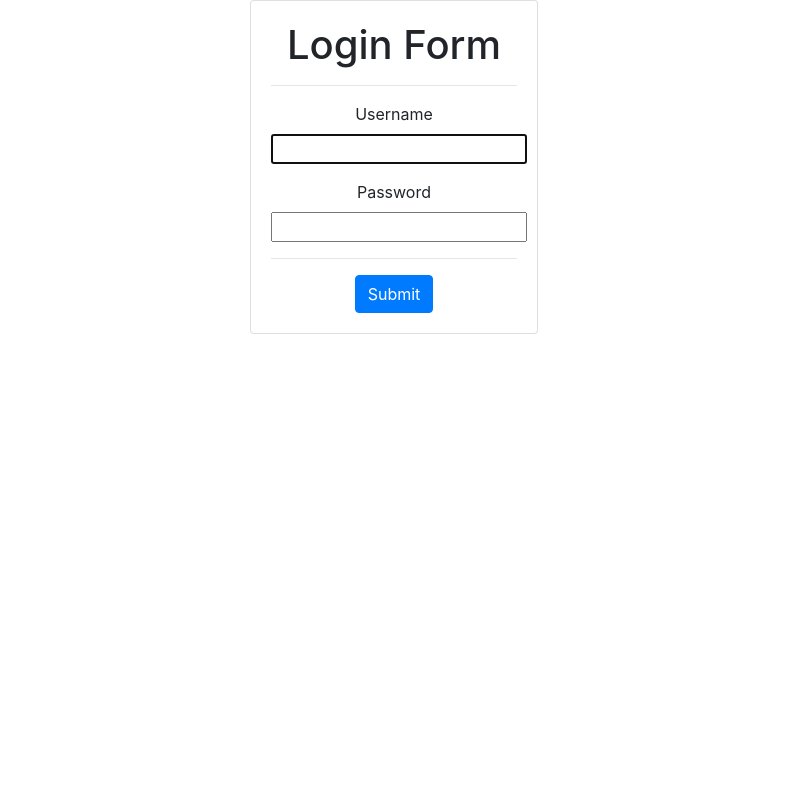
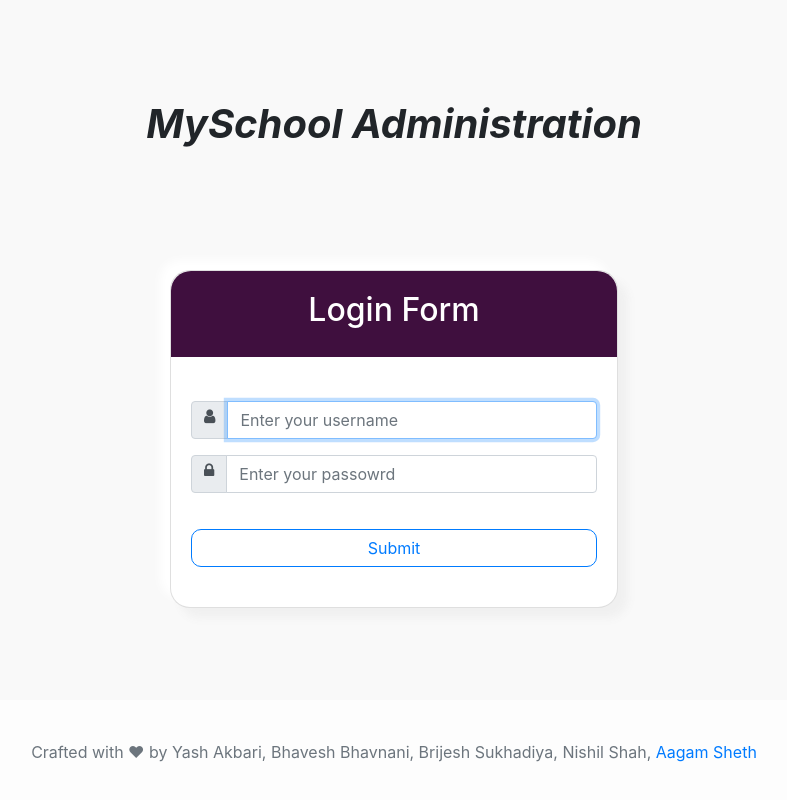
Before and after one commit to Aagam41/MySchoolPriv, a Django app: a page that uses MySchoolSource/templates/registration/login.html in a window 1280 px wide. Shown: the whole page, without its empty margins (246-1033 px from the left). Run offline with Django 3.2, Linux system fonts and the light colour scheme; parts of the project's set-up code (start-up, migrations or seed data) failed here and were passed over; some libraries are stand-ins or nearby versions.

Commit message:
day off
Signed-off-by: Aagam41 <aagam.h.sheth@icloud.com>

```diff
--- a/MySchoolSource/MySchool/settings.py
+++ b/MySchoolSource/MySchool/settings.py
@@ -39,6 +39,8 @@ INSTALLED_APPS = [
     'StudentFeedback.apps.StudentfeedbackConfig',
     'MySchoolHome.apps.MyschoolhomeConfig',
 
+    'widget_tweaks',
+
     'django.contrib.admin',
     'django.contrib.auth',
     'django.contrib.contenttypes',
@@ -59,8 +61,8 @@ MIDDLEWARE = [
 
 ROOT_URLCONF = 'MySchool.urls'
 
-LOGIN_URL = "msh/login"
-LOGIN_REDIRECT_URL = 'msh'
+LOGIN_URL = "http://127.0.0.1:8000/msh/login/"
+LOGIN_REDIRECT_URL = 'http://127.0.0.1:8000/msh/'
 
 TEMPLATES = [
     {
--- a/MySchoolSource/MySchool/urls.py
+++ b/MySchoolSource/MySchool/urls.py
@@ -21,8 +21,8 @@ from StudentPerformance import urls as spu
 
 urlpatterns = [
     path('admin/', admin.site.urls),
-    path('msh/', include(mshu)),
-    path('', include(spu)),
+    path('', include(mshu)),
+    path('sp', include(spu)),
 ]
 
 admin.site.site_header = "My School Administration"
--- a/MySchoolSource/MySchoolHome/urls.py
+++ b/MySchoolSource/MySchoolHome/urls.py
@@ -23,6 +23,8 @@ urlpatterns += [
          login_required(generic.ModelObjectCreateView.as_view()), name='modelobject_create_view'),
     path('create/<str:app_label>/<str:model_label>/<str:template_label>/',
          generic.ModelObjectCreateView.as_view(), name='modelobject_create_view'),
+    path('create/<str:app_label>/<str:model_label>/<str:template_label>/<str:form_class>',
+         generic.ModelObjectCreateView.as_view(), name='modelobject_create_view'),
 
     path('delete/<str:app_label>/<str:model_label>/<int:pk>/',
          generic.ModelObjectDeleteView.as_view(), name='modelobject_delete_view'),
--- a/MySchoolSource/templates/registration/login.html
+++ b/MySchoolSource/templates/registration/login.html
@@ -1,4 +1,7 @@
 <!doctype html>
+
+{% load widget_tweaks %}
+
 <html lang="en">
   <head>
     <!-- Required meta tags -->
@@ -7,33 +10,63 @@
 
     <!-- Bootstrap CSS -->
     <link rel="stylesheet" href="https://maxcdn.bootstrapcdn.com/bootstrap/4.0.0/css/bootstrap.min.css" integrity="sha384-Gn5384xqQ1aoWXA+058RXPxPg6fy4IWvTNh0E263XmFcJlSAwiGgFAW/dAiS6JXm" crossorigin="anonymous">
-
+    <link rel="stylesheet" href="https://cdnjs.cloudflare.com/ajax/libs/font-awesome/4.7.0/css/font-awesome.min.css">
     <title>Hello, world!</title>
   </head>
-  <body>
-    <div class="container">
-      <div align="center">
-        <div class="card" style="width: 18rem;">
-          <div class="card-body">
-            <h1>Login Form</h1>
-            <hr />
-            <form method="POST">
+  <body style="background-color:#f9f9f9">
+    <div style="margin-top: 100px;" class="container h-100">
+      <div style="text-align: center"><h1><i><b>MySchool Administration</b></i></h1></div>
+      <div class="row justify-content-center">
+        <div class="card mx-auto" style="margin-top:10%;width:28rem;border-radius: 20px !important;box-shadow:10px 10px 10px #f0f0f0,-10px -10px 10px #fff">
+          <div style="padding: 0px;" class="card-body">
+            <div style="text-align: center;border-radius: 20px 20px 0px 0px !important;
+            background-color: #3F0F3E; color: white; padding: 20px;">
+              <h2>Login Form</h2>
+            </div>
+
+            <form style="padding: 20px;" method="POST">
                 {% csrf_token %}
-              <div class="form-group">
-                <label>{{ form.username.label }}</label>
-                {{ form.username }}
+
+                  {% if form.errors %}
+                    {% for field in form %}
+                      {% for error in field.errors %}
+                        <div class="alert alert-danger">
+                            <strong>{{ error|escape }}</strong>
+                        </div>
+                      {% endfor %}
+                    {% endfor %}
+                    {% for error in form.non_field_errors %}
+                        <div class="alert alert-danger">
+                            <strong>{{ error|escape }}</strong>
+                        </div>
+                    {% endfor %}
+                  {% endif %}
+<br />
+              <div class="input-group mb-3">
+                <div class="input-group-prepend w-15">
+                  <span class="input-group-text w-100 fa fa-user" id="basic-addon3"><label for="{{ form.username.id_for_label }}"><i></i></label></span>
+                </div>
+                 {{ form.username|add_class:'form-control'|attr:"aria-describedby:basic-addon3"|attr:"type:text"|attr:"placeholder:Enter your username" }}
               </div>
-              <div class="form-group">
-                <label>{{ form.password.label }}</label>
-                {{ form.password }}
+               <div class="input-group mb-3">
+                <div class="input-group-prepend w-15">
+                  <span class="input-group-text w-100 fa fa-lock" id="basic-addon4"><label for="{{ form.username.id_for_label }}"><i></i></label></span>
+                </div>
+                 {{ form.password|add_class:'form-control'|attr:"aria-describedby:basic-addon4"|attr:"type:text"|attr:"placeholder:Enter your passowrd" }}
               </div>
-              <hr />
-              <button type="submit" class="btn btn-primary">Submit</button>
+
+              <button style="width: 100%;margin: 20px auto;border-radius: 10px;" type="submit" class="btn  btn-outline-primary">Submit</button>
             </form>
           </div>
         </div>
       </div>
     </div>
+
+    <footer style="bottom: 0;position: fixed; width: 100%;background-color: #fdfdfd" class="page-footer font-small blue pt-4">
+      <div style="margin-bottom: 20px;" class="footer-copyright text-center mx-auto py-3 text-muted credit">Crafted with ❤ by Yash Akbari, Bhavesh Bhavnani, Brijesh Sukhadiya, Nishil Shah,
+        <a href="https://aagamsheth.com/">Aagam Sheth</a>
+      </div>
+    </footer>
 
     <!-- Optional JavaScript -->
     <!-- jQuery first, then Popper.js, then Bootstrap JS -->
```
Also changed, not shown: MySchoolSource/aagam_packages/django_model_extensions/views/generic.py (+28 -20 lines).
